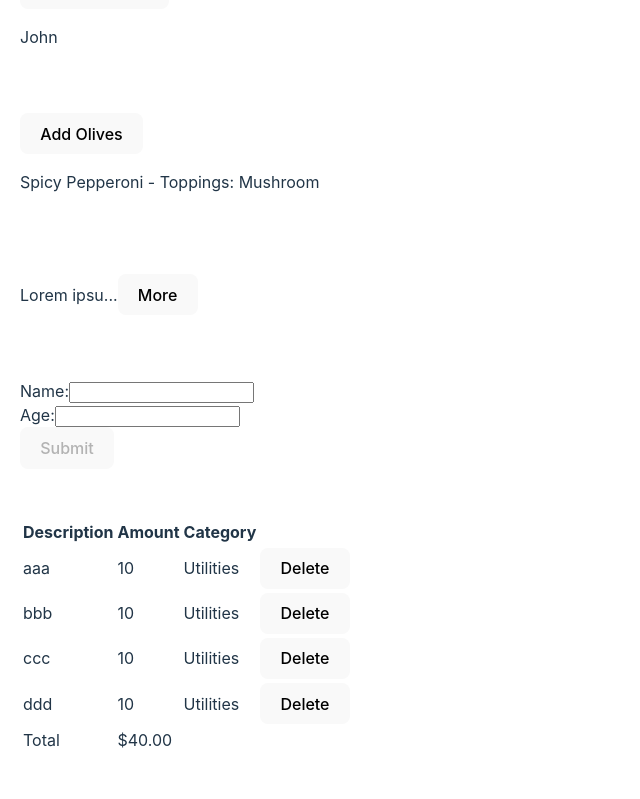
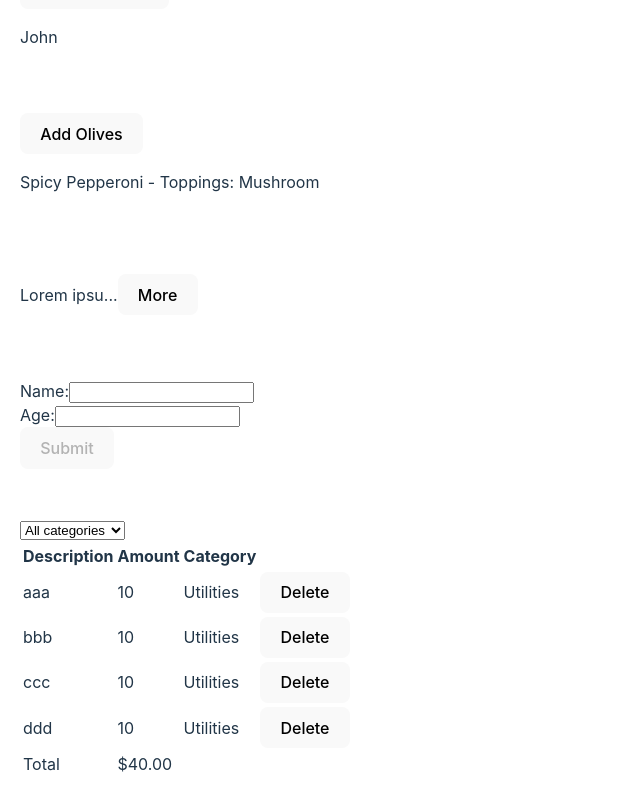
Before and after one commit to ChristosBaboulis/react-course-app, a React (Vite) app: page / in a window 1280 px wide. Shown: the part 679-1478 px from the top of the page, without its empty margins (0-640 px from the left). Before the commit the page ends 1454 px from the top, so only its background shows below. Built offline with nearby package versions, Linux system fonts and the light colour scheme.

Commit message:
Added ExpenseFilter Component

```diff
--- a/src/App.tsx
+++ b/src/App.tsx
@@ -9,6 +9,7 @@
 import ExpandableText from "./components/ExpandableText";
 import Form from "./components/Form";
 import ExpenseList from "./expense-tracker/components/ExpenseList";
+import ExpenseFilter from "./expense-tracker/ExpenseFilter";
 
 function App() {
   let items = ["New York", "San Fransisco", "Tokyo", "London"];
@@ -45,6 +46,8 @@
     { id: 3, description: "ccc", amount: 10, category: "Utilities" },
     { id: 4, description: "ddd", amount: 10, category: "Utilities" },
   ]);
+
+  const [selectedCategory, setSelectedCategory] = useState("");
 
   // ------------------------------------------------------ RENDER FUNCTIONS ------------------------------------------------------
   const renderAlert = () => {
@@ -103,6 +106,10 @@
       })
     );
   };
+
+  const visibleExpenses = selectedCategory
+    ? expenses.filter((e) => e.category === selectedCategory)
+    : expenses;
   // ------------------------------------------------------ JSX ------------------------------------------------------
   return (
     <>
@@ -168,10 +175,17 @@
       <br></br>
       <br></br>
       {expenses.length !== 0 && (
-        <ExpenseList
-          expenses={expenses}
-          onDelete={(id) => setExpenses(expenses.filter((e) => e.id !== id))}
-        />
+        <div>
+          <div className="mb-3">
+            <ExpenseFilter
+              onSelectCategory={(category) => setSelectedCategory(category)}
+            />
+          </div>
+          <ExpenseList
+            expenses={visibleExpenses}
+            onDelete={(id) => setExpenses(expenses.filter((e) => e.id !== id))}
+          />
+        </div>
       )}
     </>
   );
--- /dev/null
+++ b/src/expense-tracker/ExpenseFilter.tsx
@@ -0,0 +1,21 @@
+import React from "react";
+
+interface Props {
+  onSelectCategory: (category: string) => void;
+}
+
+const ExpenseFilter = ({ onSelectCategory }: Props) => {
+  return (
+    <select
+      className="form-select"
+      onChange={(event) => onSelectCategory(event.target.value)}
+    >
+      <option value="">All categories</option>
+      <option value="Groceries">Groceries</option>
+      <option value="Utilities">Utilities</option>
+      <option value="Entertainment">Entertainment</option>
+    </select>
+  );
+};
+
+export default ExpenseFilter;
```
